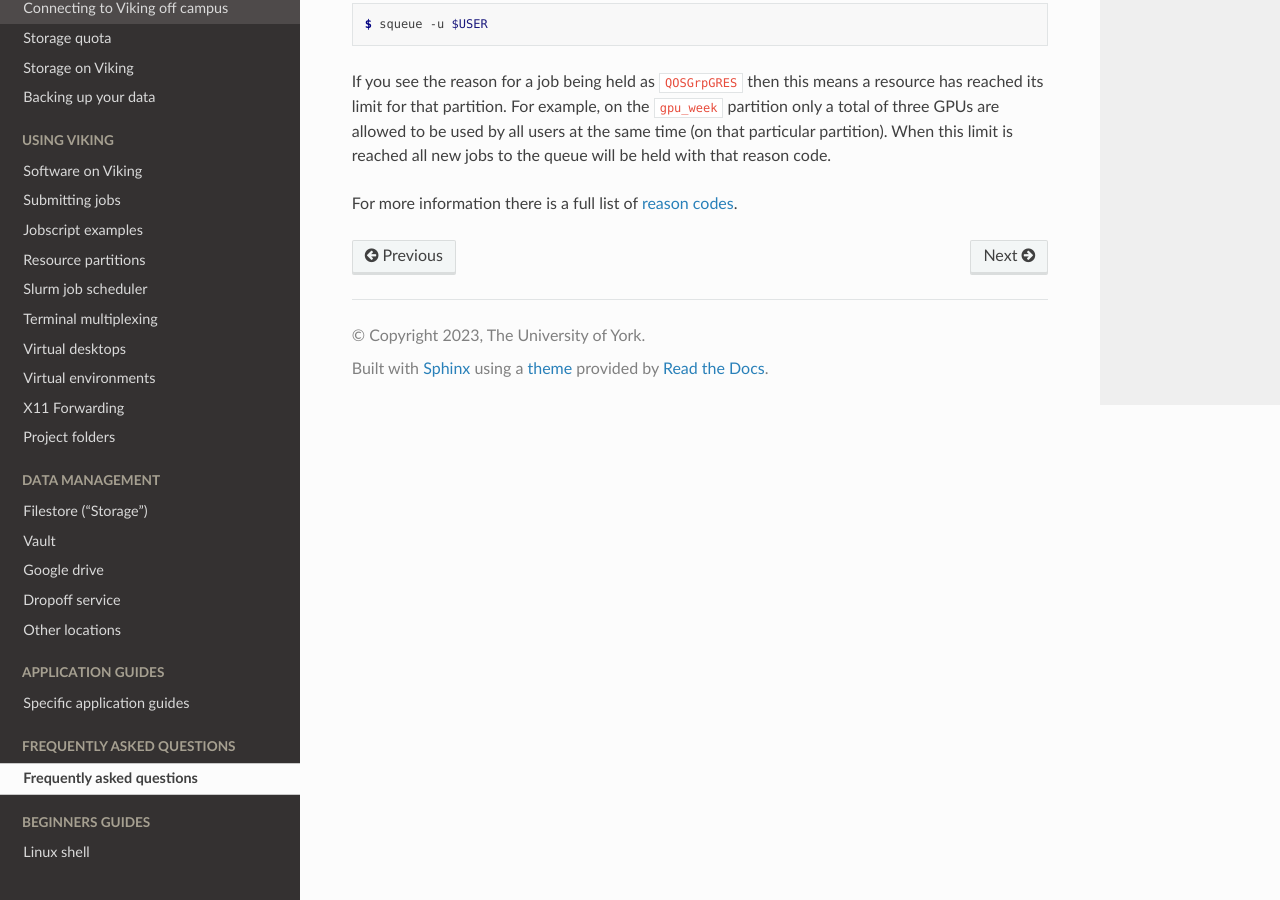
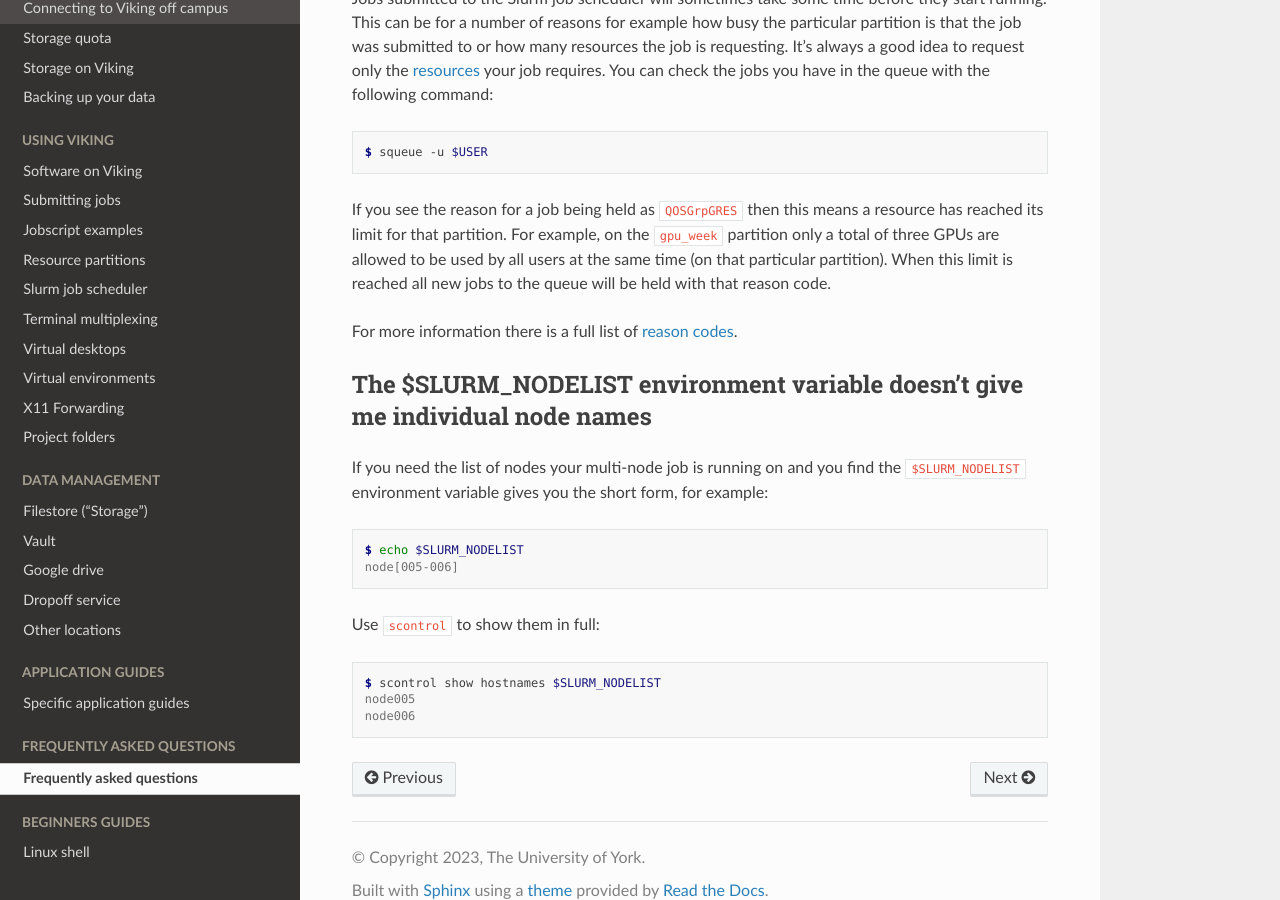
Before and after one commit to university-of-york/research-it-documentation, a Sphinx documentation site: the page built from docs/source/faq/faq.rst, in a window 1280 px wide and 900 px high, scrolled down 1928 px. Built offline with Sphinx 7.4.7 and the Read the Docs theme 2.0.0, drawn with Linux system fonts in a browser that asks for light colours; some of the changed text lies outside the part shown.

Commit message:
add faq about nodelist

```diff
--- a/docs/source/faq/faq.rst
+++ b/docs/source/faq/faq.rst
@@ -18,6 +18,11 @@ If you connected to the old Viking then your computer may have stored the old ``
    SHA256:TztJ/bGgPiK6bIGfQqRQnxfg/nVhw978T6kyy9HhJTQ (ED25519)
 
 In a Linux or MacOS terminal or in a PowerShell or Command Prompt on and up to date Windows 10 or 11 system you can run ``ssh-keygen -R viking.york.ac.uk`` which will remove the old stored ``ssh fingerprint``. Connecting again with ``ssh abc123@viking.york.ac.uk`` (with your username in place of ``abc123``) should give you the option to check the new ``ssh fingerprint``, confirm it matches one of the above, and if so, accept the new ``ssh fingerprint``. You should then be connected and no longer receive the warnings about the ``ssh fingerprint``.
+
+I'd like to use a new project code
+^^^^^^^^^^^^^^^^^^^^^^^^^^^^^^^^^^
+
+If you have been given another project code you wish to use you can simply complete the :doc:`new user form <../getting_started/creating_accounts>` again, using this new code, and it will be added to your account within 24 hours.
 
 
 I need a shared folder for our team to able to access
@@ -71,3 +76,22 @@ Jobs submitted to the Slurm job scheduler will sometimes take some time before t
 If you see the reason for a job being held as ``QOSGrpGRES`` then this means a resource has reached its limit for that partition. For example, on the ``gpu_week`` partition only a total of three GPUs are allowed to be used by all users at the same time (on that particular partition). When this limit is reached all new jobs to the queue will be held with that reason code.
 
 For more information there is a full list of `reason codes <https://slurm.schedmd.com/resource_limits.html#reasons>`_.
+
+
+The $SLURM_NODELIST environment variable doesn't give me individual node names
+^^^^^^^^^^^^^^^^^^^^^^^^^^^^^^^^^^^^^^^^^^^^^^^^^^^^^^^^^^^^^^^^^^^^^^^^^^^^^^
+
+If you need the list of nodes your multi-node job is running on and you find the ``$SLURM_NODELIST`` environment variable gives you the short form, for example:
+
+.. code-block:: console
+
+   $ echo $SLURM_NODELIST
+   node[005-006]
+
+Use ``scontrol`` to show them in full:
+
+.. code-block:: console
+
+   $ scontrol show hostnames $SLURM_NODELIST
+   node005
+   node006
```
